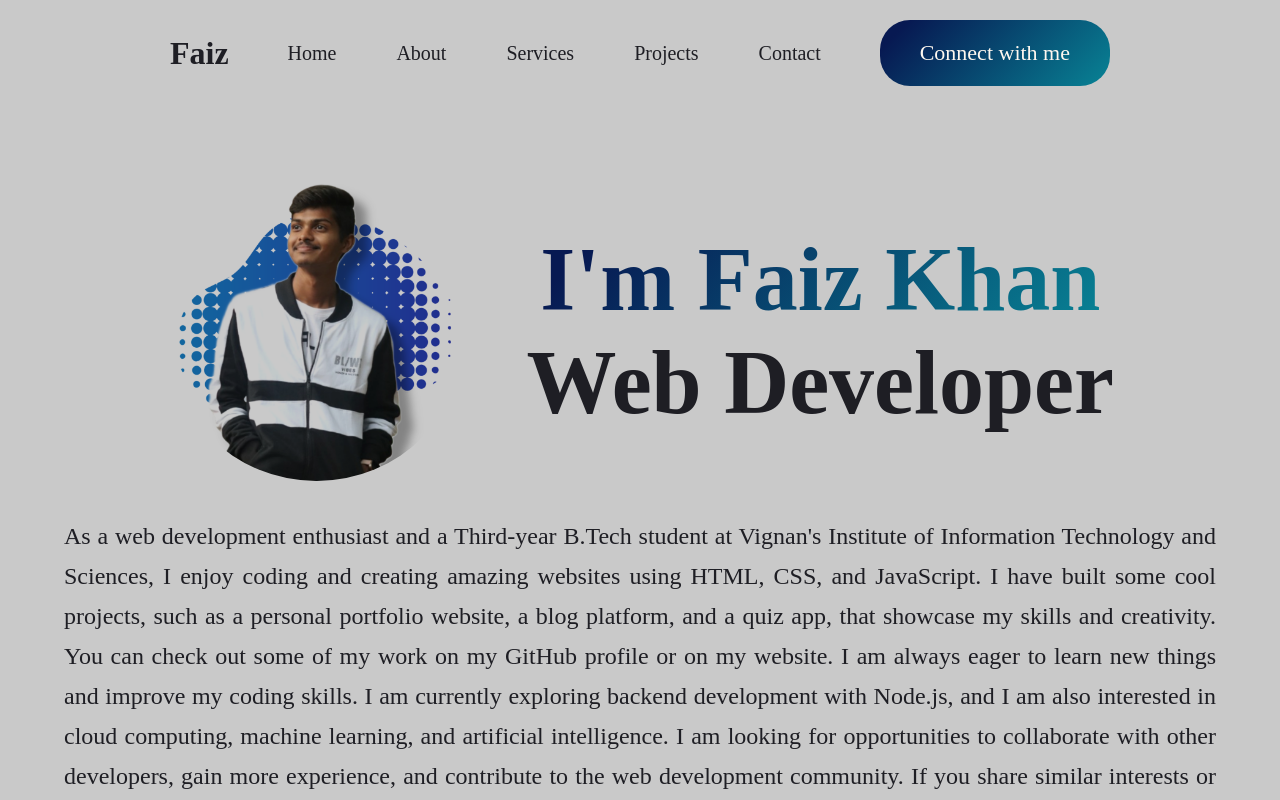
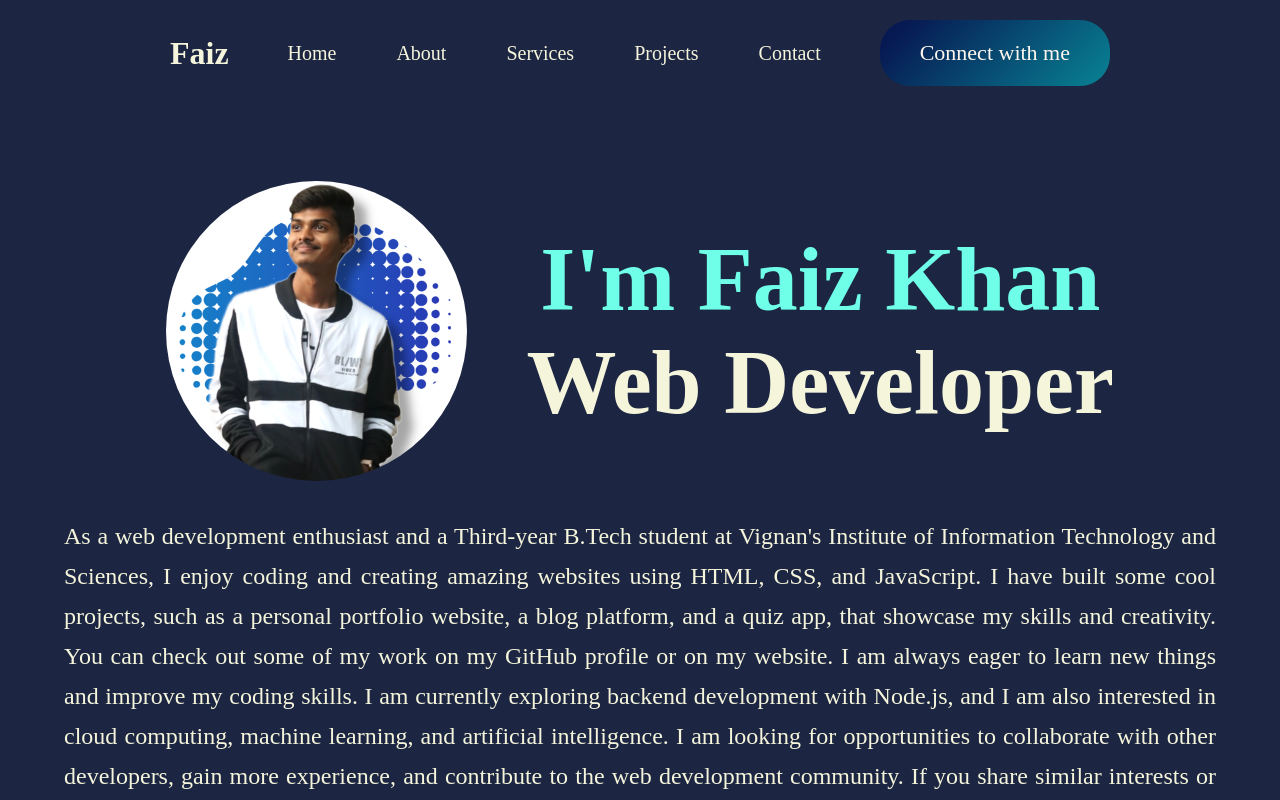
Before and after one commit to FAIZKHANMOHAMMED/About-me, a React (Vite) app: page / in a window 1280 px wide. Shown: the top 800 px of the page. Built offline with nearby package versions, Linux system fonts and the light colour scheme.

Commit message:
changed-colors

```diff
--- a/src/Components/Hero/Hero.css
+++ b/src/Components/Hero/Hero.css
@@ -16,13 +16,16 @@
     font-weight: 600;
 }
 .hero h1 span{
-    background:  linear-gradient(135deg, #071952 10%, #088395 100%);
+    /* background:  linear-gradient(135deg, #071952 10%, #088395 100%); */
     /* #d0b8ac, #f3d8c7, #efe5dc */
-background-clip: text;
+    color: #6fffe9;
+
+/* background-clip: text;
 -webkit-background-clip: text;
--webkit-text-fill-color: transparent;
+-webkit-text-fill-color: transparent; */
 }
 .hero p{
+    font-family: 'Times New Roman', Times, serif;
     width: 90%;
     text-align: justify;
     font-size: 24px;
@@ -39,7 +42,7 @@ background-clip: text;
 img{
     height: 300px;
     border-radius: 200px;
-    mix-blend-mode: multiply;
+    /* mix-blend-mode: multiply; */
 }
 .logo-box{
     display: flex;
--- a/src/index.css
+++ b/src/index.css
@@ -4,7 +4,7 @@
 }
 body{
   height : 100vh;
-  background-color: rgb(201, 201, 201);
-  color: #1e1e24;
+  background-color: #1c2541;
+  color:beige ;
 }
 /* #1e1e24, #92140c, */
```
